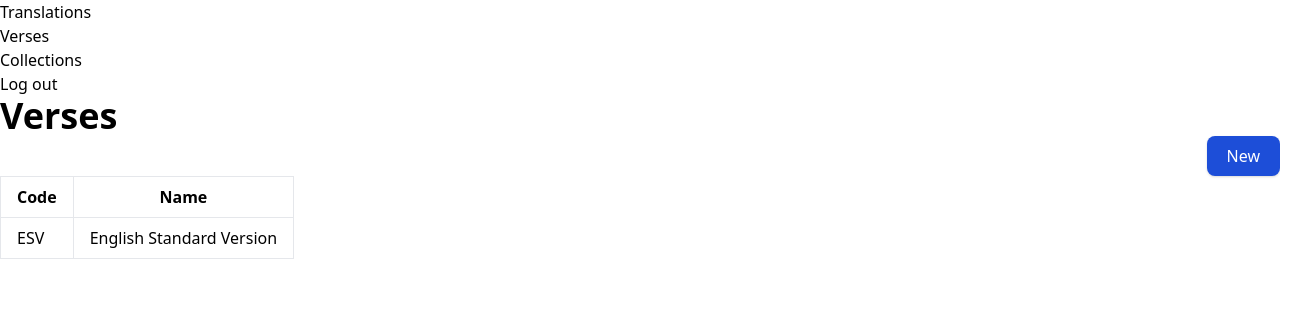
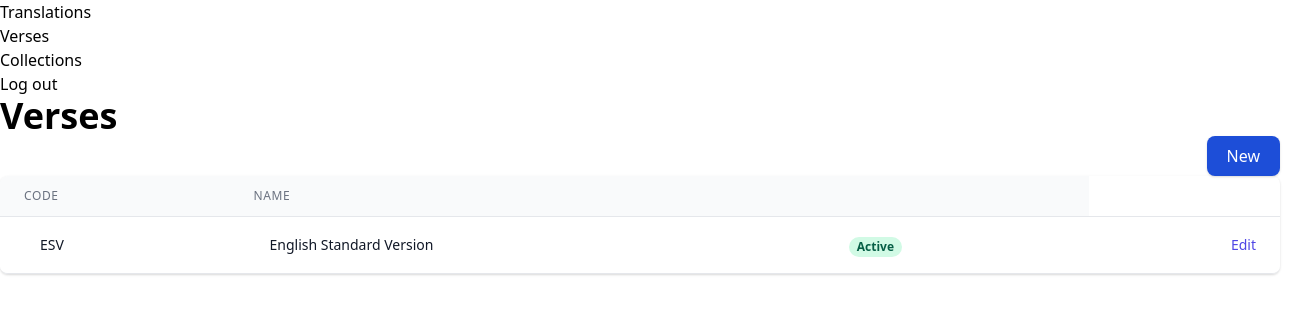
Before and after one commit to MemoryLamp/memorylamp-cms, a React (Create React App) app: page /verses in a window 1280 px wide. Shown: the top 314 px of the page, 1312 px wide, since content can reach past the window. Built offline with nearby package versions, Linux system fonts and the light colour scheme.

Commit message:
Style table

```diff
--- a/src/components/tables/SimpleTable.jsx
+++ b/src/components/tables/SimpleTable.jsx
@@ -1,24 +1,65 @@
 function SimpleTableHeading(props) {
-  return <th class="border px-4 py-2">{props.text}</th>;
+  return (
+    <th
+      scope="col"
+      class="px-6 py-3 text-left text-xs font-medium text-gray-500 uppercase tracking-wider"
+    >
+      {props.text}
+    </th>
+  );
 }
 
 function SimpleTableData(props) {
-  return <td class="border px-4 py-2">{props.text}</td>;
+  return (
+    <td class="px-6 py-4 whitespace-nowrap">
+      <div class="flex items-center">
+        <div class="ml-4">
+          <div class="text-sm font-medium text-gray-900">{props.text}</div>
+          <div class="text-sm text-gray-500">{props.subtitle}</div>
+        </div>
+      </div>
+    </td>
+  );
 }
 
 function SimpleTable() {
   return (
     <>
-      <table class="">
+      <div class="flex flex-col">
+        <div class="-my-2 overflow-x-auto sm:-mx-6 lg:-mx-8">
+          <div class="py-2 align-middle inline-block min-w-full sm:px-6 lg:px-8">
+            <div class="shadow overflow-hidden border-b border-gray-200 sm:rounded-lg">
+              <table class="min-w-full divide-y divide-gray-200">
+                <thead class="bg-gray-50">
                   <tr>
                     <SimpleTableHeading text="Code" />
                     <SimpleTableHeading text="Name" />
+                    <th scope="col" class="relative px-6 py-3">
+                      <span class="sr-only">Edit</span>
+                    </th>
                   </tr>
+                </thead>
+                <tbody class="bg-white divide-y divide-gray-200">
                   <tr>
                     <SimpleTableData text="ESV" />
                     <SimpleTableData text="English Standard Version" />
+                    <td class="px-6 py-4 whitespace-nowrap">
+                      <span class="px-2 inline-flex text-xs leading-5 font-semibold rounded-full bg-green-100 text-green-800">
+                        Active
+                      </span>
+                    </td>
+                    <td class="px-6 py-4 whitespace-nowrap text-right text-sm font-medium">
+                      <a href="#" class="text-indigo-600 hover:text-indigo-900">
+                        Edit
+                      </a>
+                    </td>
                   </tr>
+                </tbody>
               </table>
+            </div>
+          </div>
+        </div>
+      </div>
     </>
   );
 }
```
Lines whose indentation alone changed are shown as unchanged.
